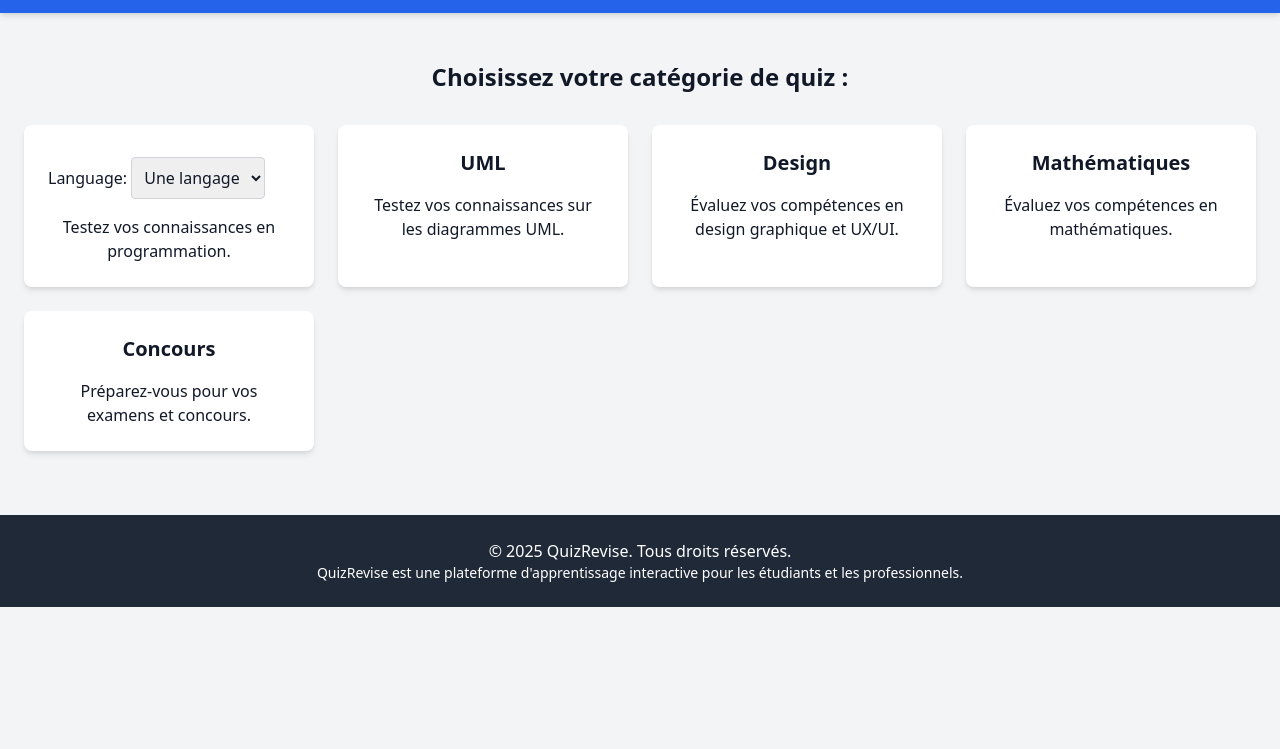
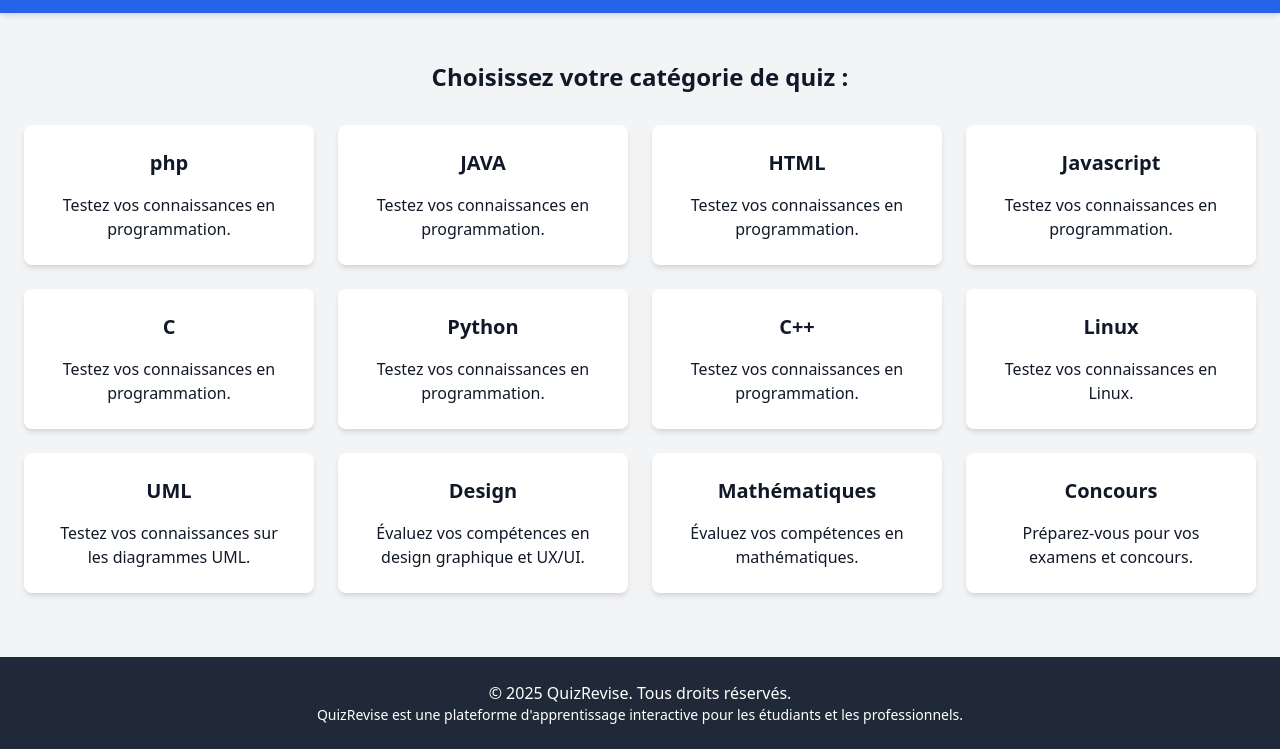
Before and after one commit to mouad-talhaoui/QuizRevise, a plain HTML site: page index.html in a window 1280 px wide. Shown: the part 95-844 px from the top of the page. Before the commit the page ends 800 px from the top, so only its background shows below. Drawn offline with nearby package versions, Linux system fonts and the light colour scheme.

Commit message:
adding some

```diff
--- a/index.html
+++ b/index.html
@@ -1,17 +1,18 @@
 <!DOCTYPE html>
 <html lang="fr">
-
   <head>
-    <meta charset="UTF-8">
-    <meta name="viewport" content="width=device-width, initial-scale=1.0">
-    <meta http-equiv="X-UA-Compatible" content="ie=edge">
+    <meta charset="UTF-8" />
+    <meta name="viewport" content="width=device-width, initial-scale=1.0" />
+    <meta http-equiv="X-UA-Compatible" content="ie=edge" />
     <title>Quiz - Page d'Accueil</title>
     <!-- Link to Tailwind CSS -->
-    <link href="https://cdn.jsdelivr.net/npm/tailwindcss@2.2.19/dist/tailwind.min.css" rel="stylesheet">
+    <link
+      href="https://cdn.jsdelivr.net/npm/tailwindcss@2.2.19/dist/tailwind.min.css"
+      rel="stylesheet"
+    />
     <!-- Custom Styles (optional) -->
-    <link href="styles.css" rel="stylesheet">
+    <link href="styles.css" rel="stylesheet" />
     <script src="script.js"></script>
-
   </head>
 
   <body class="bg-gray-100 font-sans text-gray-900">
@@ -19,67 +20,165 @@
     <header class="bg-blue-600 text-white p-4 shadow-md">
       <div class="container mx-auto text-center">
         <h1 class="text-4xl font-bold">Bienvenue sur QuizRevise</h1>
-            <p class="mt-2 text-lg">Testez vos connaissances avec des quiz sur différents sujets !</p>
+        <p class="mt-2 text-lg">
+          Testez vos connaissances avec des quiz sur différents sujets !
+        </p>
       </div>
     </header>
 
     <!-- Main Content -->
     <main class="container mx-auto p-6 mt-6">
-        <h2 class="text-2xl font-semibold text-center mb-8">Choisissez votre catégorie de quiz :</h2>
+      <h2 class="text-2xl font-semibold text-center mb-8">
+        Choisissez votre catégorie de quiz :
+      </h2>
 
       <!-- Quiz Categories -->
-        <div class="grid grid-cols-1 sm:grid-cols-2 md:grid-cols-3 lg:grid-cols-4 gap-6">
+      <div
+        class="grid grid-cols-1 sm:grid-cols-2 md:grid-cols-3 lg:grid-cols-4 gap-6"
+      >
+        <div
+          class="bg-white p-6 rounded-lg shadow-md hover:bg-purple-500 hover:text-white transition duration-300 ease-in-out"
+        >
+          <a href="php.html" class="block text-center text-xl font-semibold"
+            >php</a
+          >
+          <p class="mt-4 text-center">
+            Testez vos connaissances en programmation.
+          </p>
+        </div>
+        <div
+          class="bg-white p-6 rounded-lg shadow-md hover:bg-purple-500 hover:text-white transition duration-300 ease-in-out"
+        >
+          <a href="java.html" class="block text-center text-xl font-semibold"
+            >JAVA</a
+          >
+          <p class="mt-4 text-center">
+            Testez vos connaissances en programmation.
+          </p>
+        </div>
+        <div
+          class="bg-white p-6 rounded-lg shadow-md hover:bg-purple-500 hover:text-white transition duration-300 ease-in-out"
+        >
+          <a href="html.html" class="block text-center text-xl font-semibold"
+            >HTML</a
+          >
+          <p class="mt-4 text-center">
+            Testez vos connaissances en programmation.
+          </p>
+        </div>
+        <div
+          class="bg-white p-6 rounded-lg shadow-md hover:bg-purple-500 hover:text-white transition duration-300 ease-in-out"
+        >
+          <a href="js.html" class="block text-center text-xl font-semibold"
+            >Javascript</a
+          >
+          <p class="mt-4 text-center">
+            Testez vos connaissances en programmation.
+          </p>
+        </div>
+        <div
+          class="bg-white p-6 rounded-lg shadow-md hover:bg-purple-500 hover:text-white transition duration-300 ease-in-out"
+        >
+          <a href="c.html" class="block text-center text-xl font-semibold">C</a>
+          <p class="mt-4 text-center">
+            Testez vos connaissances en programmation.
+          </p>
+        </div>
+        <div
+          class="bg-white p-6 rounded-lg shadow-md hover:bg-purple-500 hover:text-white transition duration-300 ease-in-out"
+        >
+          <a href="python.html" class="block text-center text-xl font-semibold"
+            >Python</a
+          >
+          <p class="mt-4 text-center">
+            Testez vos connaissances en programmation.
+          </p>
+        </div>
+        <div
+          class="bg-white p-6 rounded-lg shadow-md hover:bg-purple-500 hover:text-white transition duration-300 ease-in-out"
+        >
+          <a
+            href="cplusplus.html"
+            class="block text-center text-xl font-semibold"
+            >C++</a
+          >
+          <p class="mt-4 text-center">
+            Testez vos connaissances en programmation.
+          </p>
 
-
-            <!-- Programmation -->
-            <div class="bg-white p-6 rounded-lg hover:select:bg-red-500 shadow-md hover:bg-red-500 hover:text-black transition duration-300 ease-in-out">
-                <label for="language">Language:</label>
-                <select id="language" name="language" onchange="redirectToQuiz(this.value)" class="select hover:bg-red-500 mt-2 p-2 border border-gray-300 rounded">
-                    <option selected disabled>Une langage</option>
-                    <option value="php">PHP</option>
-                    <option value="java">Java</option>
-                    <option value="html">Html</option>
-                    <option value="js">Js</option>
-                    <option value="python">Python</option>
-                    <option value="c">C</option>
-                    <option value="c++">C++</option>
-                </select>
-                <p class="mt-4 text-center">Testez vos connaissances en programmation.</p>
         </div>
 
-
+        <!-- UML -->
+        <div
+          class="bg-white p-6 rounded-lg shadow-md hover:bg-purple-500 hover:text-white transition duration-300 ease-in-out"
+        >
+          <a href="linux.html" class="block text-center text-xl font-semibold"
+            >Linux</a
+          >
+          <p class="mt-4 text-center">
+            Testez vos connaissances en Linux.
+          </p>
+        </div>
 
         <!-- UML -->
-            <div class="bg-white p-6 rounded-lg shadow-md hover:bg-purple-500 hover:text-white transition duration-300 ease-in-out">
-                <a href="uml.html" class="block text-center text-xl font-semibold">UML</a>
-                <p class="mt-4 text-center">Testez vos connaissances sur les diagrammes UML.</p>
+        <div
+          class="bg-white p-6 rounded-lg shadow-md hover:bg-purple-500 hover:text-white transition duration-300 ease-in-out"
+        >
+          <a href="uml.html" class="block text-center text-xl font-semibold"
+            >UML</a
+          >
+          <p class="mt-4 text-center">
+            Testez vos connaissances sur les diagrammes UML.
+          </p>
         </div>
 
         <!-- Design -->
-            <div class="bg-white p-6 rounded-lg shadow-md hover:bg-indigo-500 hover:text-white transition duration-300 ease-in-out">
-                <a href="design.html" class="block text-center text-xl font-semibold">Design</a>
-                <p class="mt-4 text-center">Évaluez vos compétences en design graphique et UX/UI.</p>
+        <div
+          class="bg-white p-6 rounded-lg shadow-md hover:bg-indigo-500 hover:text-white transition duration-300 ease-in-out"
+        >
+          <a href="design.html" class="block text-center text-xl font-semibold"
+            >Design</a
+          >
+          <p class="mt-4 text-center">
+            Évaluez vos compétences en design graphique et UX/UI.
+          </p>
         </div>
 
         <!-- Mathématiques -->
-            <div class="bg-white p-6 rounded-lg shadow-md hover:bg-blue-500 hover:text-white transition duration-300 ease-in-out">
-                <a href="maths.html" class="block text-center text-xl font-semibold">Mathématiques</a>
-                <p class="mt-4 text-center">Évaluez vos compétences en mathématiques.</p>
+        <div
+          class="bg-white p-6 rounded-lg shadow-md hover:bg-blue-500 hover:text-white transition duration-300 ease-in-out"
+        >
+          <a href="maths.html" class="block text-center text-xl font-semibold"
+            >Mathématiques</a
+          >
+          <p class="mt-4 text-center">
+            Évaluez vos compétences en mathématiques.
+          </p>
         </div>
 
         <!-- Concours -->
-            <div class="bg-white p-6 rounded-lg shadow-md hover:bg-green-500 hover:text-white transition duration-300 ease-in-out">
-                <a href="concours.html" class="block text-center text-xl font-semibold">Concours</a>
-                <p class="mt-4 text-center">Préparez-vous pour vos examens et concours.</p>
+        <div
+          class="bg-white p-6 rounded-lg shadow-md hover:bg-green-500 hover:text-white transition duration-300 ease-in-out"
+        >
+          <a
+            href="concours.html"
+            class="block text-center text-xl font-semibold"
+            >Concours</a
+          >
+          <p class="mt-4 text-center">
+            Préparez-vous pour vos examens et concours.
+          </p>
         </div>
-
       </div>
     </main>
 
     <!-- Footer -->
     <footer class="bg-gray-800 text-white p-6 mt-10 text-center">
       <p>&copy; 2025 QuizRevise. Tous droits réservés.</p>
-        <p class="text-sm">QuizRevise est une plateforme d'apprentissage interactive pour les étudiants et les professionnels.</p>
+      <p class="text-sm">
+        QuizRevise est une plateforme d'apprentissage interactive pour les
+        étudiants et les professionnels.
+      </p>
     </footer>
     <script>
       // JavaScript function to redirect to the appropriate quiz page
@@ -90,5 +189,4 @@
     </script>
     <!-- Optional: Add JavaScript (e.g., for handling navigation or interactive features) -->
   </body>
-
 </html>
```
Also changed, not shown: php.html (+5 -4 lines). Lines whose indentation alone changed are shown as unchanged.
